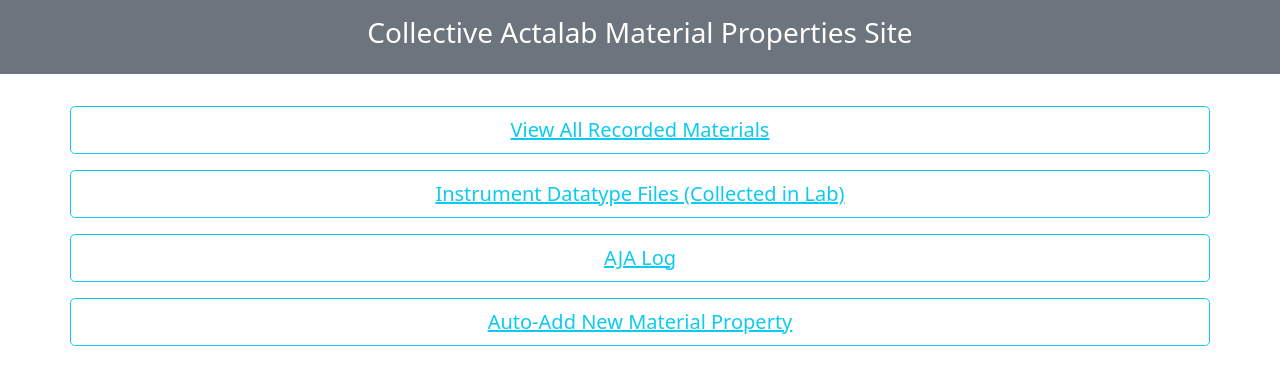
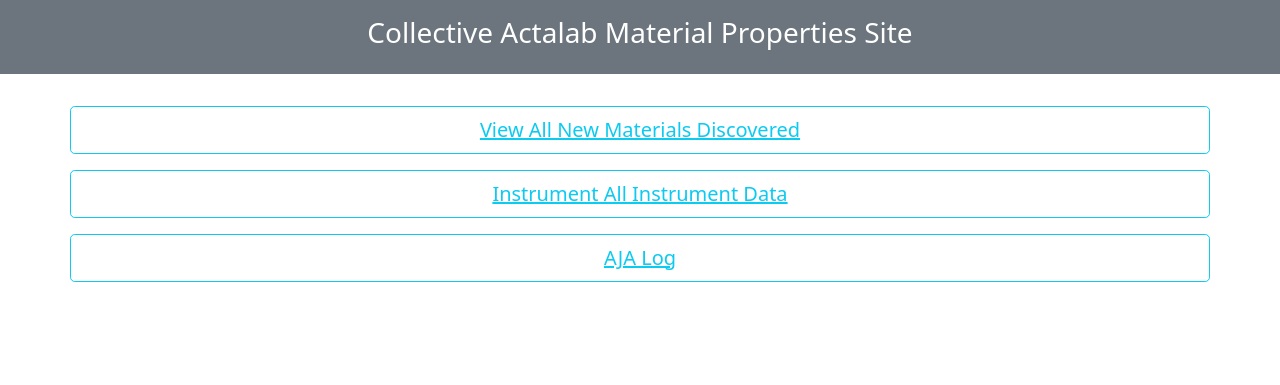
Before and after one commit to chiragshiva99/SUTD_UROP_ACTALAB, a Django app: page / in a window 1280 px wide. Shown: the part 56-441 px from the top of the page. Run offline with Django 3.2, Linux system fonts and the light colour scheme; some libraries are stand-ins or nearby versions.

Commit message:
Update home.html

```diff
--- a/blog/templates/home.html
+++ b/blog/templates/home.html
@@ -25,7 +25,7 @@
 
       <div class ="row pt-3">
         <button type="button" class="btn btn-outline-info btn-lg btn-block">
-          <a href="{% url 'blog:materials-list' %}" style="color: inherit;"> View All Recorded Materials </a>
+          <a href="{% url 'blog:materials-list' %}" style="color: inherit;"> View All New Materials Discovered </a>
           <!--use inherit to inherit the color of font from parent, istead of default href font-->
         </button>
       </div>
@@ -33,7 +33,7 @@
       <div class="row pt-3">
           <!--specify url fragment where hyperlink links to-->
           <button type="button" class="btn btn-outline-info btn-lg btn-block">
-            <a href="{% url 'blog:show-data-collection' %}" style="color: inherit;"> Instrument Datatype Files (Collected in Lab) </a>
+            <a href="{% url 'blog:show-data-collection' %}" style="color: inherit;"> Instrument All Instrument Data </a>
           </button>
       </div>
 
@@ -44,12 +44,12 @@
         </button>
       </div>
 
-      <div class ="row pt-3">
+      <!-- <div class ="row pt-3">
         <button type="button" class="btn btn-outline-info btn-lg btn-block">
           <a href="{% url 'blog:txt-table' %}" style="color: inherit;"> Auto-Add New Material Property </a>
-          <!--use inherit to inherit the color of font from parent, istead of default href font-->
+          use inherit to inherit the color of font from parent, istead of default href font
         </button>
-      </div>
+      </div> -->
 
     </div>
 
```
